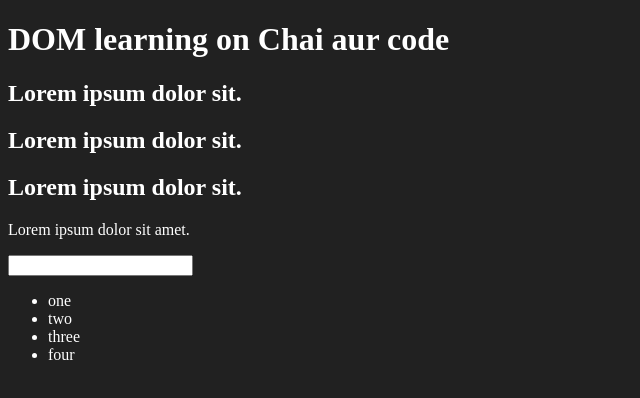
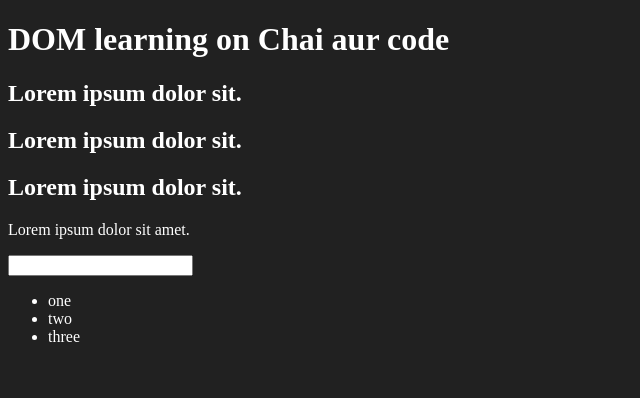
Before and after one commit to Prathamesshh/JavaScript_Basics, a plain HTML site: page 6.dom/1.html in a window 1280 px wide. Shown: the full height of the page, 0-640 px from the left. Drawn offline with Linux system fonts and the light colour scheme.

Commit message:
changesss

```diff
--- a/6.dom/1.html
+++ b/6.dom/1.html
@@ -24,7 +24,6 @@
             <li class="list-item">one</li>
             <li class="list-item">two</li>
             <li class="list-item">three</li>
-            <li class="list-item">four</li>
         </ul>
     </div>
 </body>
```
